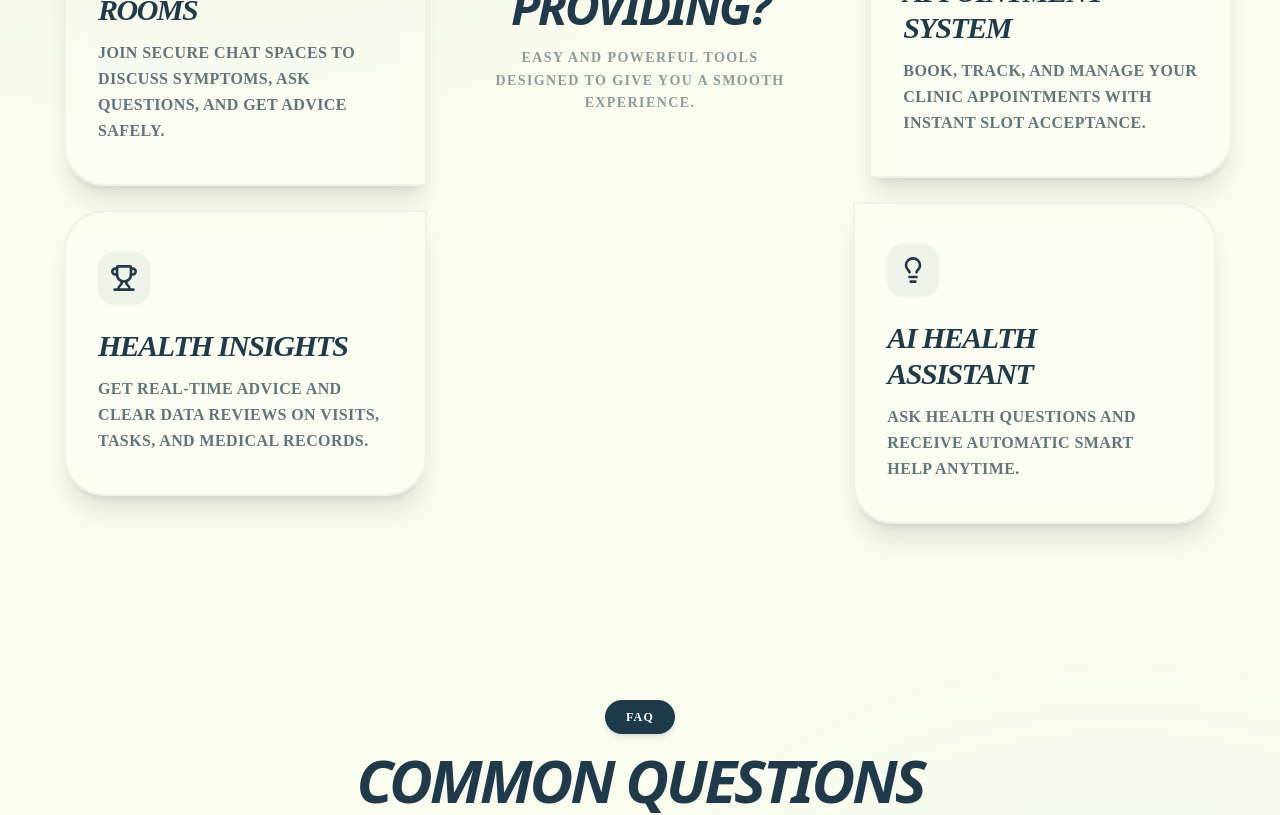
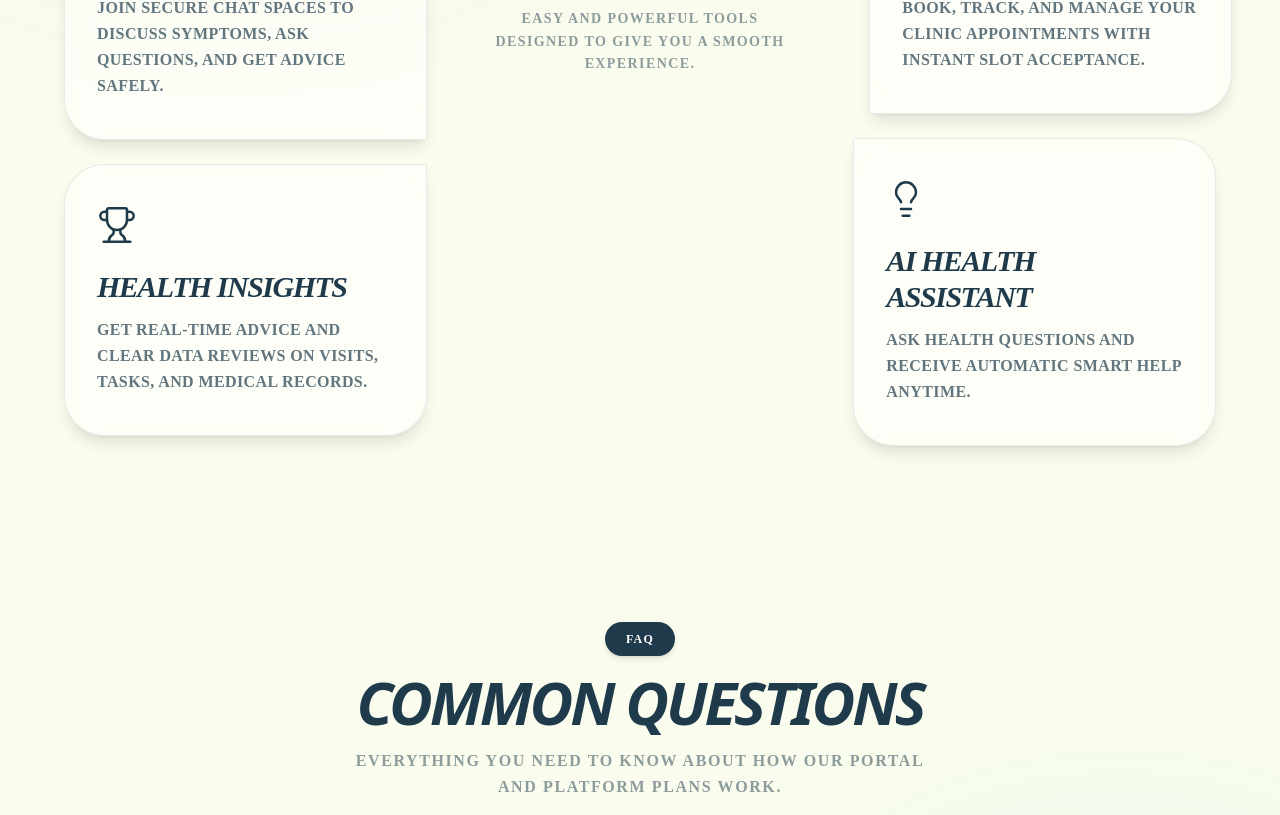
Before and after one commit to hacketthadwin/HealtHub, a React (Create React App) app in the folder frontend/: page / in a window 1280 px wide. Shown: the part 1840-2655 px from the top of the page. Built offline with nearby package versions, Linux system fonts and the light colour scheme; no server answers; a web font is replaced by a local one.

Commit message:
improved icons ui

```diff
--- a/frontend/src/components/AboutUs.jsx
+++ b/frontend/src/components/AboutUs.jsx
@@ -77,13 +77,18 @@ export default function AboutUs() {
             const Icon = item.icon;
             return (
               <div key={index} className="h-full group">
-                <div className={`relative rounded-[2.5rem] px-8 py-10 border-2 backdrop-blur-2xl shadow-xl transition-all duration-500 h-full flex flex-col justify-start bg-white dark:bg-white/5 border-[#1F3A4B]/5 dark:border-white/5 group-hover:border-[#1F3A4B] dark:group-hover:border-[#C2F84F] group-hover:shadow-2xl hover:scale-[1.01] ${item.cornerStyle}`}>
+                <div className={`relative overflow-hidden rounded-[2.5rem] px-8 py-10 border border-[#1F3A4B]/10 dark:border-white/10 backdrop-blur-xl shadow-lg transition-all duration-500 h-full flex flex-col justify-start bg-white/50 dark:bg-white/5 hover:shadow-2xl hover:scale-[1.02] ${item.cornerStyle}`}>
 
-                  <div className="p-3 bg-[#1F3A4B]/5 dark:bg-white/5 group-hover:bg-[#1F3A4B] dark:group-hover:bg-[#C2F84F] text-[#1F3A4B] dark:text-[#C2F84F] group-hover:text-[#C2F84F] group-hover:dark:text-[#1F3A4B] w-fit rounded-2xl shadow-sm transition-all duration-500 mb-6 relative z-10">
-                    <Icon className="h-7 w-7 stroke-[2.25] transform group-hover:rotate-6 transition-transform duration-500" />
+                  {/* Card Glow Effect */}
+                  <div className="absolute inset-0 opacity-0 group-hover:opacity-100 transition-opacity duration-700 pointer-events-none">
+                    <div className="absolute -top-1/2 -left-1/2 w-full h-full bg-gradient-to-br from-[#C2F84F]/20 to-transparent blur-3xl" />
                   </div>
 
-                  {/* CRITICAL UPDATE: Changed class to font-roboto-slab for core box headers */}
+                  {/* Icon with Glassmorphic Hover Effect (Color & Shadow only) */}
+                  <div className="mb-6 w-fit relative z-10">
+                    <Icon className="h-10 w-10 text-[#1F3A4B] dark:text-[#C2F84F] transition-all duration-500 stroke-[1.5] group-hover:text-[#C2F84F] dark:group-hover:text-white group-hover:drop-shadow-[0_0_8px_rgba(194,248,79,0.8)] transform group-hover:rotate-6" />
+                  </div>
+
                   <h3 className="text-[#1F3A4B] dark:text-[#FAFDEE] mb-3 text-2xl font-bold italic uppercase tracking-tighter leading-none font-roboto-slab relative z-10">
                     {item.title}
                   </h3>
@@ -98,18 +103,16 @@ export default function AboutUs() {
         </div>
 
         {/* Highlight Banner Callout */}
-        <div className="w-full max-w-6xl rounded-[2.5rem] p-8 md:p-12 border-2 bg-white dark:bg-white/5 border-[#1F3A4B]/5 dark:border-white/5 shadow-3xl backdrop-blur-2xl grid md:grid-cols-3 gap-8 items-center">
+        <div className="w-full max-w-6xl rounded-[2.5rem] p-8 md:p-12 border border-[#1F3A4B]/10 dark:border-white/10 bg-white/50 dark:bg-white/5 shadow-3xl backdrop-blur-2xl grid md:grid-cols-3 gap-8 items-center">
           <div className="md:col-span-2 space-y-4 text-left">
-            {/* CRITICAL UPDATE: Changed class to font-roboto-slab for banner inner headers */}
             <h2 className="text-2xl md:text-4xl font-extrabold italic uppercase tracking-tighter text-[#1F3A4B] dark:text-[#FAFDEE] font-roboto-slab leading-none">
               Designed for Patients <br /> Built for Professionals
             </h2>
-            <p className="text-sm md:text-base  tracking-wide uppercase text-[#1F3A4B]/70 dark:text-[#FAFDEE]/50 leading-relaxed">
+            <p className="text-sm md:text-base tracking-wide uppercase text-[#1F3A4B]/70 dark:text-[#FAFDEE]/50 leading-relaxed">
               WHETHER YOU NEED QUICK CHAT ANSWERS OR SYSTEM DASHBOARD PANELS FOR AN ENTIRE HOSPITAL INFRASTRUCTURE, HEALTHHUB PROVIDES A SMOOTH EXPERIENCE ACROSS EVERY ROLE.
             </p>
           </div>
           <div className="rounded-[2rem] bg-gradient-to-br from-emerald-800 to-emerald-800/40 dark:from-[#C2F84F] dark:to-[#C2F84F]/40 border border-black/5 dark:border-white/5 p-6 flex flex-col justify-center h-full min-h-[160px] shadow-xl">
-            {/* Kept font-sans here deliberately to match numerical styling across the home page */}
             <span className="text-4xl md:text-5xl font-extrabold italic uppercase tracking-tighter text-white dark:text-[#1F3A4B] font-sans leading-none">100%</span>
             <p className="text-sm font-extrabold uppercase tracking-widest text-white dark:text-[#1F3A4B] mt-2 font-sans leading-none">
               DIGITAL SYSTEM SETUP
--- a/frontend/src/components/mvpblocks/faq-3.jsx
+++ b/frontend/src/components/mvpblocks/faq-3.jsx
@@ -104,7 +104,7 @@ export default function CongestedFAQ() {
           <h2 className="text-4xl sm:text-5xl md:text-6xl font-extrabold italic tracking-tighter uppercase text-[#1F3A4B] dark:text-[#FAFDEE] font-sans leading-none">
             Common Questions
           </h2>
-          <p className="text-sm font-bold tracking-widest uppercase opacity-50 max-w-xl mx-auto leading-relaxed">
+          <p className="text-md font-bold tracking-widest uppercase opacity-50 max-w-xl mx-auto leading-relaxed">
             EVERYTHING YOU NEED TO KNOW ABOUT HOW OUR PORTAL AND PLATFORM PLANS WORK.
           </p>
         </motion.div>
--- a/frontend/src/components/mvpblocks/feature-3.jsx
+++ b/frontend/src/components/mvpblocks/feature-3.jsx
@@ -57,19 +57,20 @@ const FeatureCard = ({ feature }) => {
     <div className="h-full group">
       <div
         className={cn(
-          "relative rounded-[2.5rem] px-8 py-10 border-2 backdrop-blur-2xl shadow-xl transition-all duration-500 h-full flex flex-col justify-start overflow-hidden",
-          "bg-white dark:bg-white/5",
-          "border-[#1F3A4B]/5 dark:border-white/5 group-hover:border-[#1F3A4B] dark:group-hover:border-[#C2F84F] group-hover:shadow-2xl",
+          "relative rounded-[2.5rem] px-8 py-10 border border-[#1F3A4B]/10 dark:border-white/10 backdrop-blur-xl shadow-lg transition-all duration-500 h-full flex flex-col justify-start overflow-hidden bg-white/50 dark:bg-white/5 hover:shadow-2xl hover:scale-[1.02]",
           feature.cornerStyle
         )}
       >
-        <div className="absolute top-0 left-0 w-24 h-24 bg-[#C2F84F]/10 rounded-full blur-2xl opacity-0 group-hover:opacity-100 transition-opacity duration-500 pointer-events-none" />
-
-        <div className="p-3 bg-[#1F3A4B]/5 dark:bg-white/5 group-hover:bg-[#1F3A4B] dark:group-hover:bg-[#C2F84F] text-[#1F3A4B] dark:text-[#C2F84F] group-hover:text-[#C2F84F] group-hover:dark:text-[#1F3A4B] w-fit rounded-2xl shadow-sm transition-all duration-500 mb-6 relative z-10">
-          <Icon className="h-7 w-7 stroke-[2.25] transform group-hover:rotate-6 transition-transform duration-500" />
+        {/* Glassmorphic Glow Effect */}
+        <div className="absolute inset-0 opacity-0 group-hover:opacity-100 transition-opacity duration-700 pointer-events-none">
+          <div className="absolute -top-1/2 -left-1/2 w-full h-full bg-gradient-to-br from-[#C2F84F]/20 to-transparent blur-3xl" />
         </div>
 
-        {/* CRITICAL UPDATE: Replaced font-sans with font-roboto-slab for feature headers */}
+        {/* Icon with Glassmorphic Hover (Color & Shadow only) */}
+        <div className="mb-6 w-fit relative z-10">
+          <Icon className="h-10 w-10 text-[#1F3A4B] dark:text-[#C2F84F] transition-all duration-500 stroke-[1.5] group-hover:text-[#C2F84F] dark:group-hover:text-white group-hover:drop-shadow-[0_0_8px_rgba(194,248,79,0.8)] transform group-hover:rotate-6" />
+        </div>
+
         <h3 className="text-[#1F3A4B] dark:text-[#FAFDEE] mb-3 text-2xl md:text-3xl font-extrabold italic uppercase tracking-tighter leading-none font-roboto-slab relative z-10">
           {feature.title}
         </h3>
```
